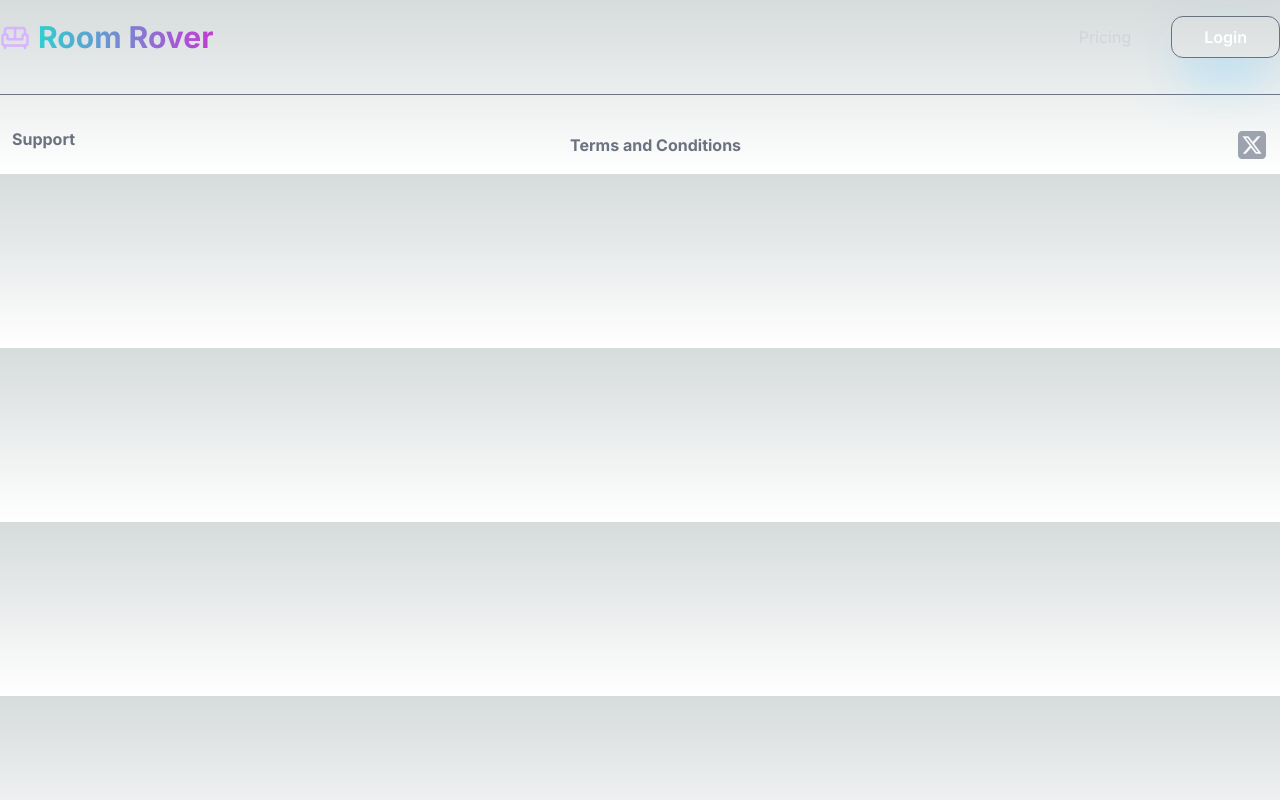
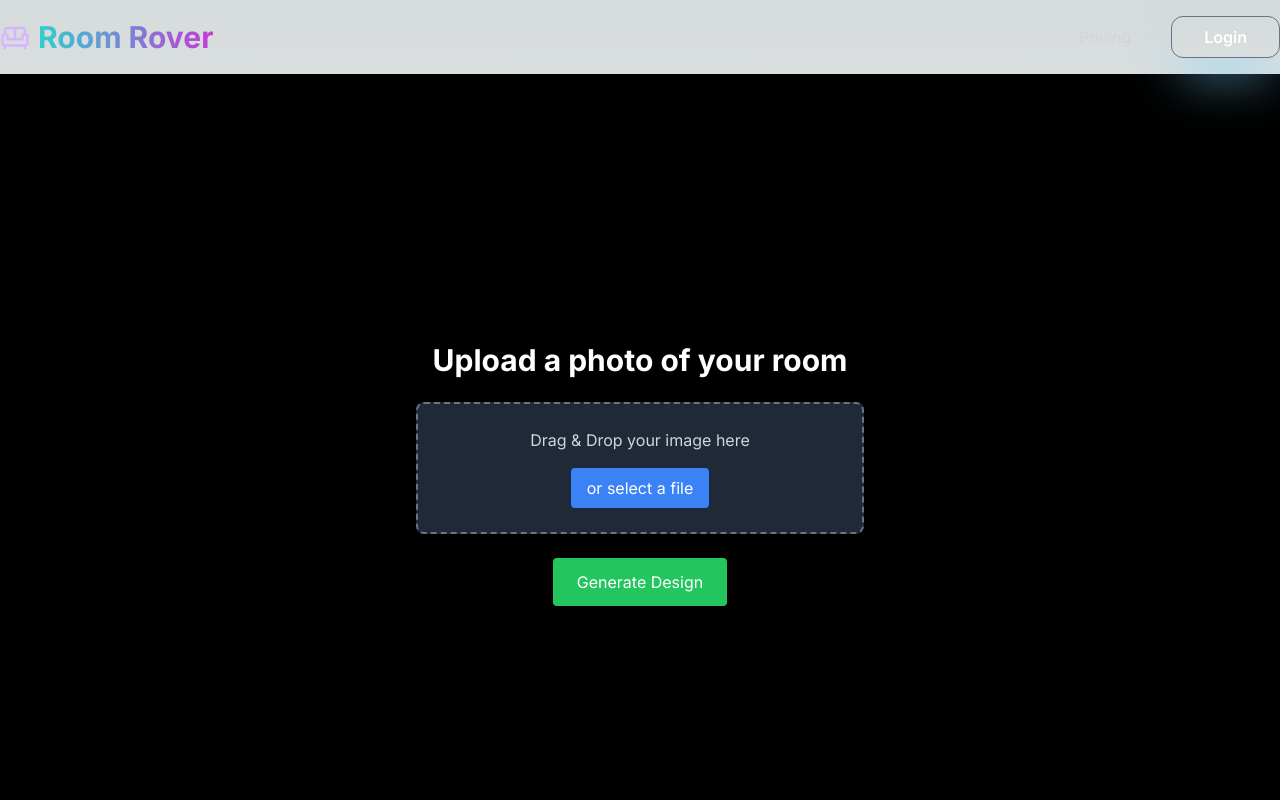
Before and after one commit to ighmaZ/Room-Rover, a Next.js app: page /design in a window 1280 px wide. Shown: the top 800 px of the page. Built offline with nearby package versions, Linux system fonts and the light colour scheme.

Commit message:
add apis

```diff
--- /dev/null
+++ b/app/components/renovate/Renovate.tsx
@@ -0,0 +1,156 @@
+"use client";
+
+import React, { useState, ChangeEvent, DragEvent } from "react";
+import axios from "axios";
+import { ClipLoader } from "react-spinners";
+
+const Renovate: React.FC = () => {
+  const [image, setImage] = useState<File | null>(null);
+  const [imagePreview, setImagePreview] = useState<string | null>(null);
+  const [editedImage, setEditedImage] = useState<string | null>(null);
+  const [isDragging, setIsDragging] = useState<boolean>(false);
+  const [isLoading, setIsLoading] = useState<boolean>(false);
+  const prompt: string = "turn the sketch into realistic design ";
+  // const prompt: string =
+  //   "Renovate the input image room, a modern  bedroom. Please leave the furniture in its current position; only renovate the room without changing the arrangement of the furniture. ";
+
+  const handleImageChange = (e: ChangeEvent<HTMLInputElement>) => {
+    if (e.target.files && e.target.files[0]) {
+      const file = e.target.files[0];
+      setImage(file);
+      setImagePreview(URL.createObjectURL(file));
+    }
+  };
+
+  const handleDrop = (e: DragEvent<HTMLDivElement>) => {
+    e.preventDefault();
+    setIsDragging(false);
+    if (e.dataTransfer.files && e.dataTransfer.files[0]) {
+      const file = e.dataTransfer.files[0];
+      setImage(file);
+      setImagePreview(URL.createObjectURL(file));
+    }
+  };
+
+  const handleDragOver = (e: DragEvent<HTMLDivElement>) => {
+    e.preventDefault();
+  };
+
+  const handleDragEnter = () => {
+    setIsDragging(true);
+  };
+
+  const handleDragLeave = () => {
+    setIsDragging(false);
+  };
+
+  const handleEditImage = async () => {
+    if (!image) {
+      alert("Please select an image file");
+      return;
+    }
+
+    setIsLoading(true);
+
+    const formData = new FormData();
+    formData.append("image", image);
+    formData.append("prompt", prompt);
+    formData.append("mode", "image-to-image");
+    formData.append("strength", "1");
+
+    try {
+      const response = await axios.post(
+        // `https://api.stability.ai/v2beta/stable-image/generate/sd3`,
+        `https://api.stability.ai/v2beta/stable-image/control/sketch`,
+        formData,
+        {
+          responseType: "arraybuffer",
+          headers: {
+            Authorization: `Bearer sk-o8fkcV4mCWks8zC0AdTIKlfYt26RbvcrtY2Bv9Uc4ExdICIZ`,
+            Accept: "image/*",
+          },
+        }
+      );
+
+      if (response.status === 200) {
+        const blob = new Blob([response.data], { type: "image/jpeg" });
+        const url = URL.createObjectURL(blob);
+        setEditedImage(url);
+      } else {
+        throw new Error(`${response.status}: ${response.data.toString()}`);
+      }
+    } catch (error) {
+      console.error("Error editing image:", error);
+    } finally {
+      setIsLoading(false);
+    }
+  };
+
+  return (
+    <div className="min-h-screen flex flex-col items-center justify-center bg-black text-white p-4">
+      <h1 className="text-3xl font-bold mb-6">Upload a photo of your room</h1>
+      <div
+        onDrop={handleDrop}
+        onDragOver={handleDragOver}
+        onDragEnter={handleDragEnter}
+        onDragLeave={handleDragLeave}
+        className={`w-full max-w-md p-6 border-2 border-dashed rounded-lg bg-gray-800 flex flex-col items-center justify-center mb-6 ${
+          isDragging ? "border-green-500 bg-green-900" : "border-gray-500"
+        }`}
+      >
+        <p className="mb-4 text-gray-300">
+          {imagePreview
+            ? "Image ready to upload"
+            : "Drag & Drop your image here"}
+        </p>
+        <input
+          type="file"
+          accept="image/*"
+          onChange={handleImageChange}
+          className="hidden"
+          id="fileInput"
+        />
+        <label
+          htmlFor="fileInput"
+          className="px-4 py-2 bg-blue-500 text-white rounded cursor-pointer hover:bg-blue-600"
+        >
+          {imagePreview ? "Change selected file" : "or select a file"}
+        </label>
+      </div>
+      {imagePreview && (
+        <div className="w-full max-w-md mb-6">
+          <img
+            src={imagePreview}
+            alt="Preview"
+            className="w-full h-auto rounded-lg shadow-lg"
+          />
+        </div>
+      )}
+      <button
+        onClick={handleEditImage}
+        className="px-6 py-3 bg-green-500 text-white rounded hover:bg-green-600"
+        disabled={isLoading}
+      >
+        Generate Design
+      </button>
+      {isLoading && (
+        <div className="flex items-center justify-center mt-4">
+          <ClipLoader color="#ffffff" />
+          <span className="ml-2">Processing...</span>
+        </div>
+      )}
+      {editedImage && (
+        <div className="mt-6">
+          <h2 className="text-2xl font-semibold mb-4">Edited Image</h2>
+          <img
+            src={editedImage}
+            alt="Edited result"
+            className="max-w-full rounded shadow-lg"
+          />
+        </div>
+      )}
+    </div>
+  );
+};
+
+export default Renovate;
--- /dev/null
+++ b/app/components/renovate/index.tsx
@@ -0,0 +1 @@
+export { default } from "./Renovate";
--- a/app/design/page.tsx
+++ b/app/design/page.tsx
@@ -1,11 +1,13 @@
 import React from "react";
 import Navbar from "../components/navbar";
 import Footer from "../components/footer/Footer";
+import Renovate from "../components/renovate";
 
 const page = () => {
   return (
     <>
       <Navbar isLoggedIn={false} />
+      <Renovate />
       <Footer />
     </>
   );
--- a/package.json
+++ b/package.json
@@ -13,6 +13,7 @@
     "@heroicons/react": "^2.1.3",
     "@supabase/ssr": "^0.3.0",
     "@supabase/supabase-js": "^2.43.1",
+    "axios": "^1.7.2",
     "embla-carousel-auto-scroll": "^8.0.2",
     "embla-carousel-class-names": "^8.0.2",
     "embla-carousel-react": "^8.0.2",
@@ -21,6 +22,7 @@
     "react": "^18",
     "react-dom": "^18",
     "react-icons": "^5.2.0",
+    "react-spinners": "^0.13.8",
     "zustand": "^4.5.2"
   },
   "devDependencies": {
```
Also changed, not shown: 1 other file (tests, documents, lock files or other folders).
